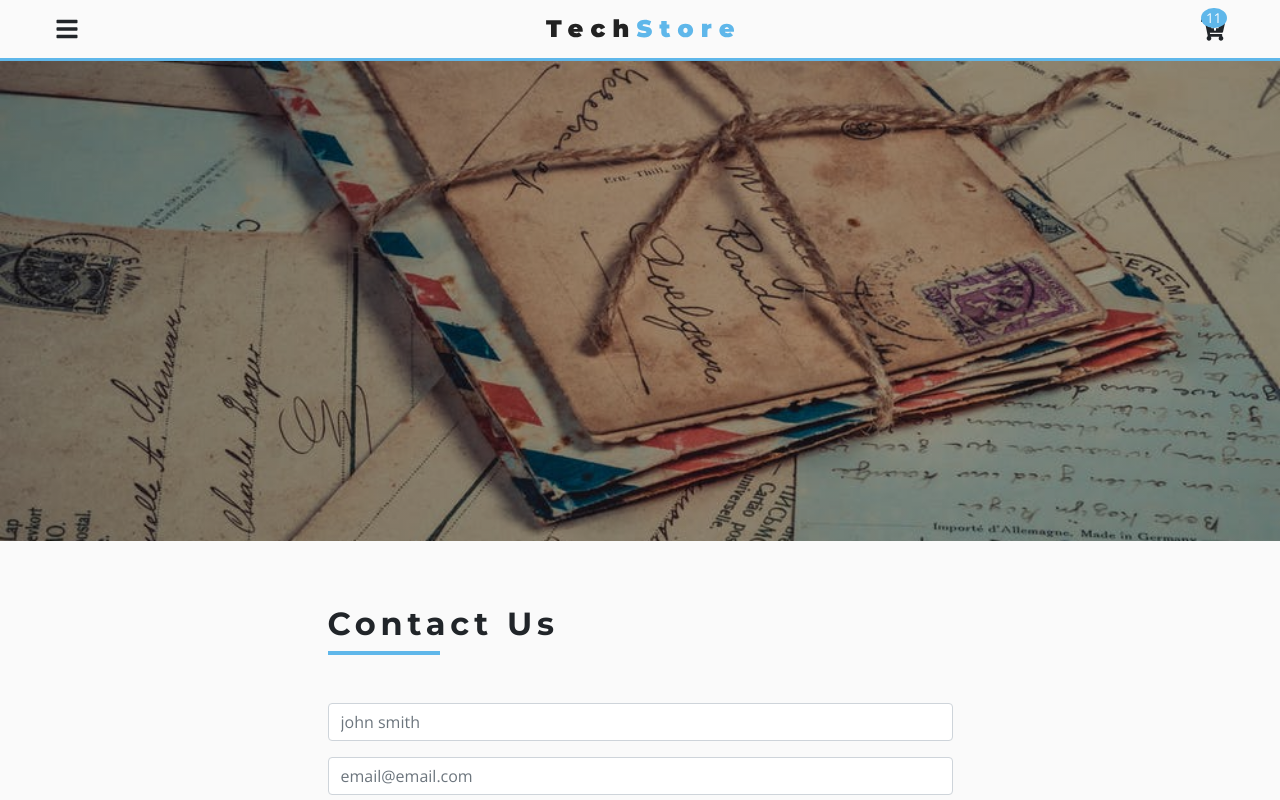
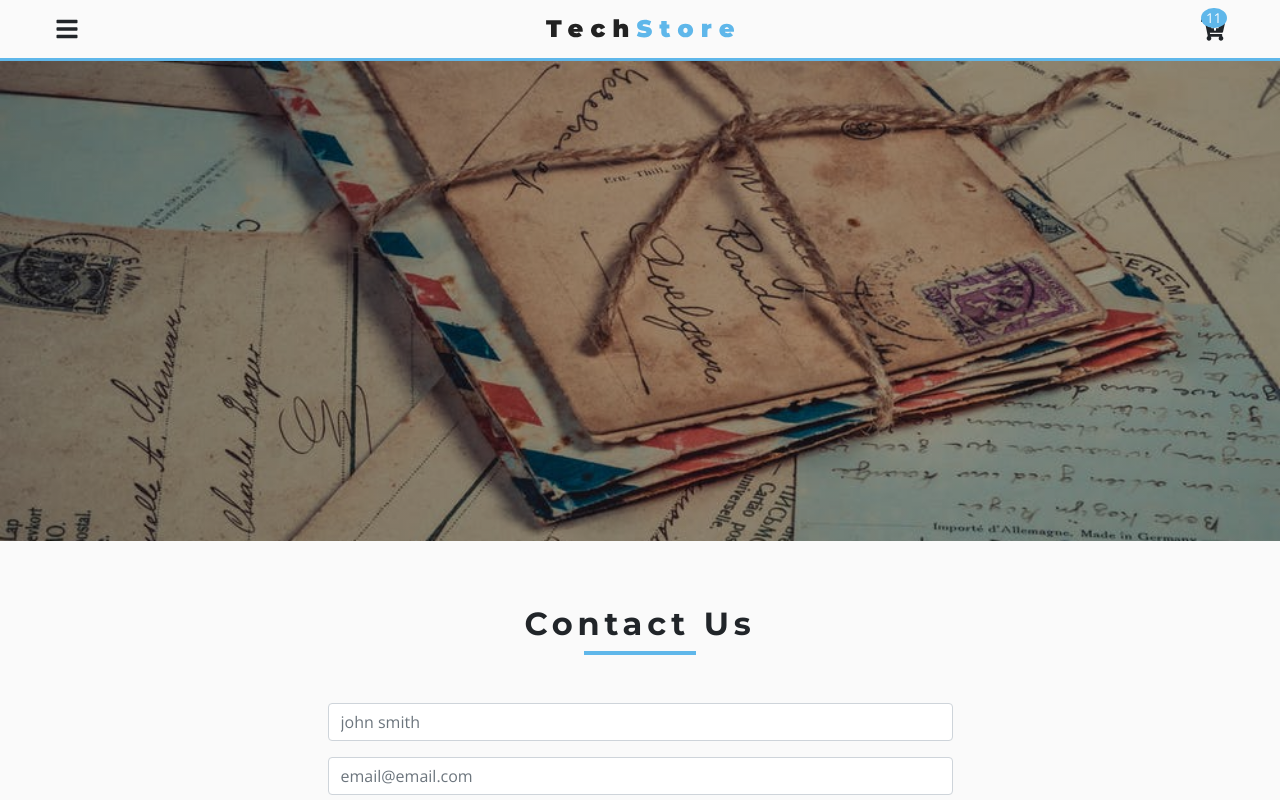
Before and after one commit to ajochope/tech-store, a React (Create React App) app: page /contact in a window 1280 px wide. Shown: the top 800 px of the page. Built offline with nearby package versions, Linux system fonts and the light colour scheme.

Commit message:
new_mods_19:48:13

```diff
--- a/src/components/AboutPage/Info.js
+++ b/src/components/AboutPage/Info.js
@@ -13,7 +13,7 @@ export default function Info() {
                         style={{background: "var(--darkGrey)"}}></img>
                     </div>
                     <div className="col-10 mx-auto col-md-6 my-3">
-                        <Title title="about us"></Title>
+                        <Title title="about us" center></Title>
                         <p className="text-lead text-muted my-3">To get started with React Router in a web app, you’ll need a React web app. If you need to create one, we recommend you try Create React App. </p>
                     </div>
                     <button className="main-link" type="button" style={{marginTop: '2rem'}}>more info</button>
--- a/src/components/ContactPage/Contact.js
+++ b/src/components/ContactPage/Contact.js
@@ -6,7 +6,7 @@
          <section className="py-5">
             <div className="row">
                 <div className="col-10 mx-auto col-md-6 my-3">
-                    <Title title="contact us"></Title>
+                    <Title title="contact us" center></Title>
                     <form className="mt-5"
                           action="https://formspree.io/ocalles@gmail.com"
                           method="POST">
--- a/src/components/Title.js
+++ b/src/components/Title.js
@@ -18,9 +18,6 @@ text-align: ${props => (props.center ? 'center' : 'left')};
         height: 0.25rem;
         width: 7rem;
         background: var(--primaryColor);
-    margin: ${props => props.cneter ? "0 auto" : "0"};
+        margin: ${props => props.center ? "0 auto" : "0"};
     }
-
-
-
 `;
```
Also changed, not shown: 13 other files (tests, documents, lock files or other folders). Lines whose indentation alone changed are shown as unchanged.
